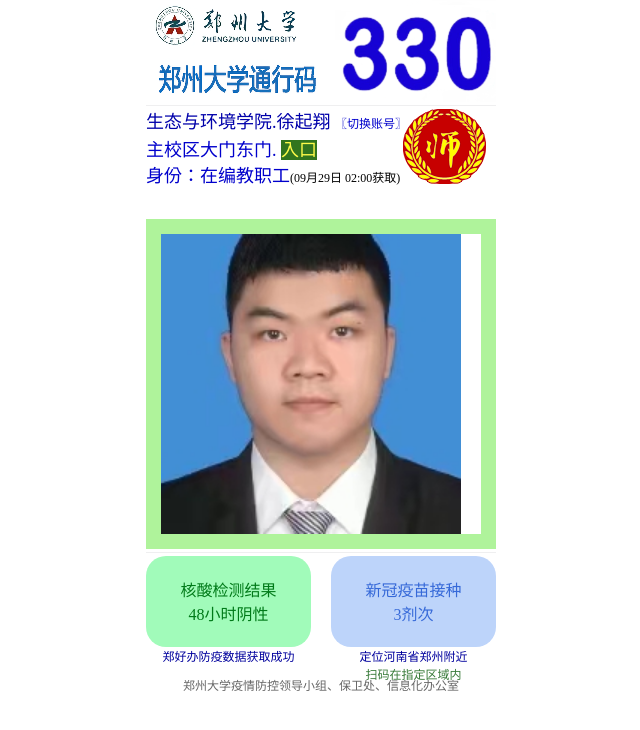
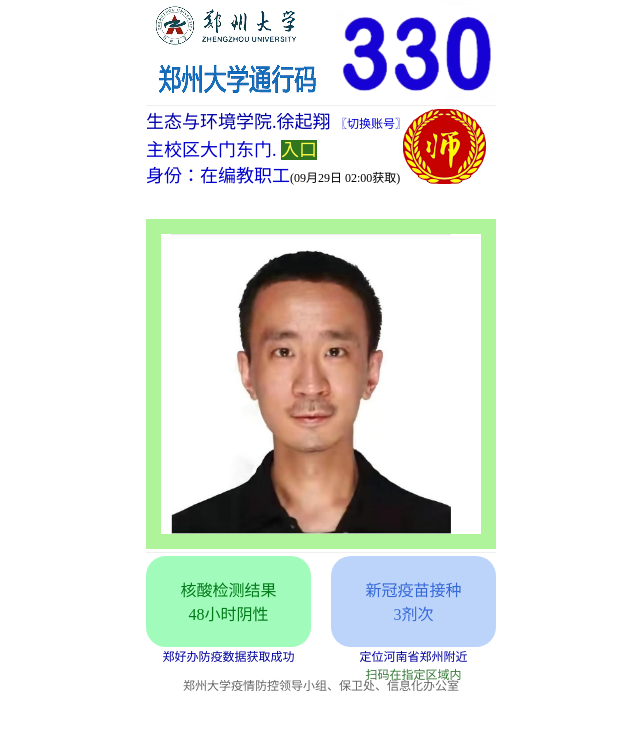
Before and after one commit to moderation111/moderation111.github.io, a plain HTML site: page in.html in a window 1280 px wide. Shown: the whole page, without its empty margins (319-959 px from the left). Drawn offline with Linux system fonts and the light colour scheme.

Commit message:
Update in.html

```diff
--- a/in.html
+++ b/in.html
@@ -76,7 +76,7 @@
 
         </div>
         <div style="width:300px;height:100%;float:left;text-align:center;">
-            <img src="./touxiaoze.jpg" style="height:300px;border:0px;" />
+            <img src="./touxiang.jpg" style="height:300px;border:0px;" />
         </div>
         <div style="width:15px;height:100%;background-color:#43952c;float:right" id="bian92b2">
 
```
